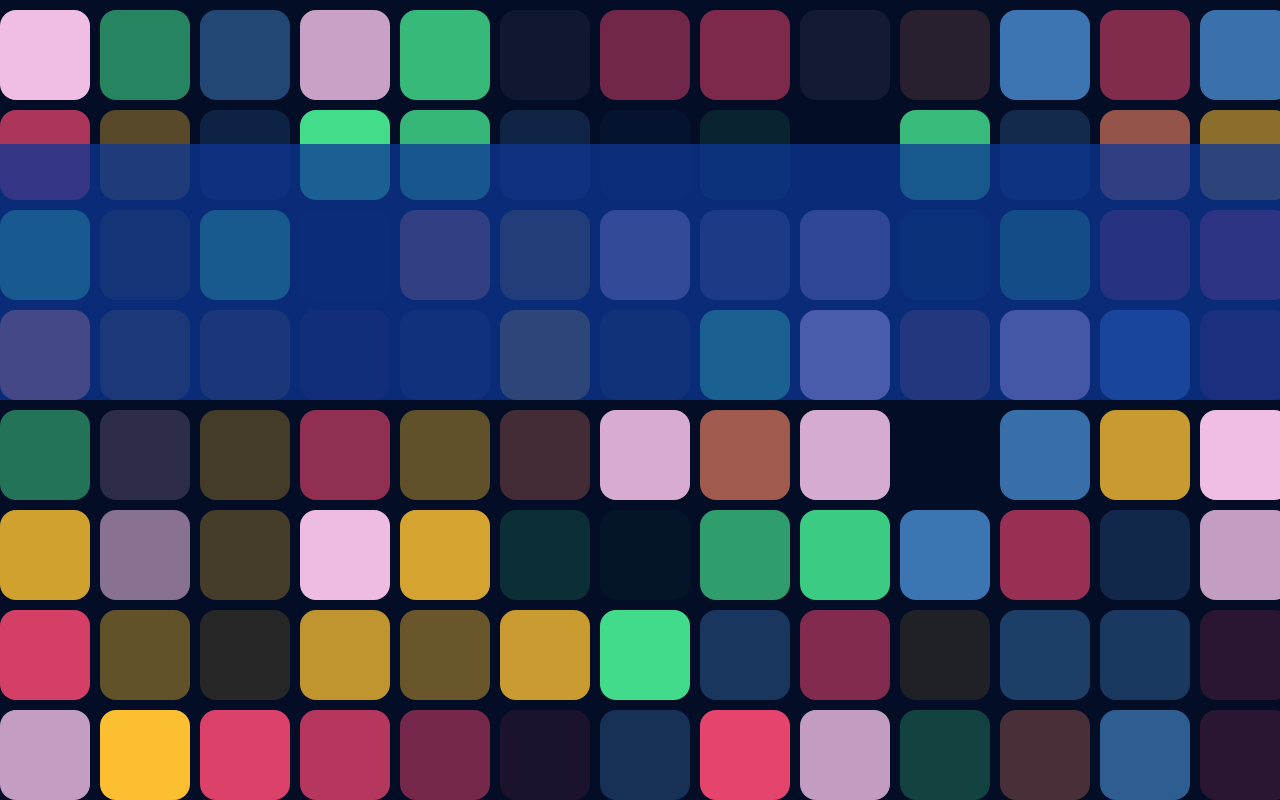
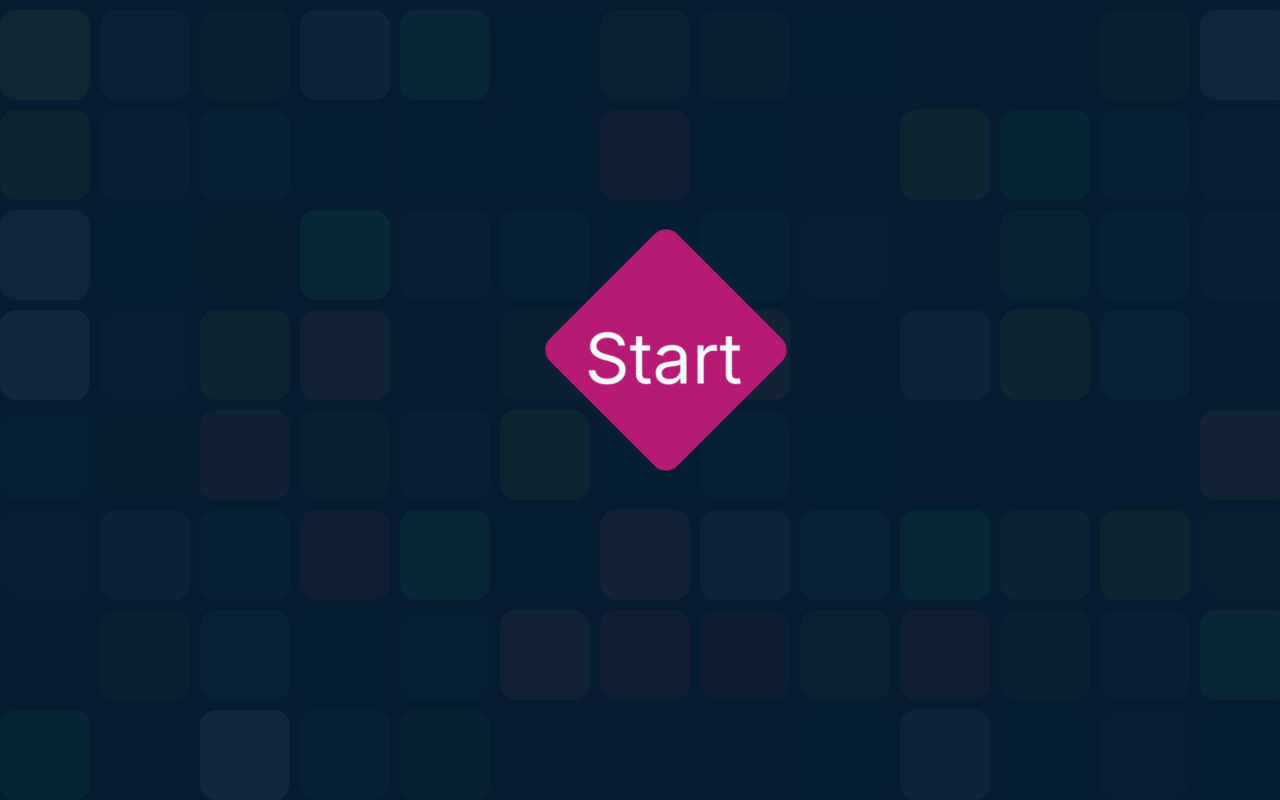
Before and after one commit to Yevreheim/ReactWebDevLearning, a React (Create React App) app: page / in a window 1280 px wide. Built offline with nearby package versions, Linux system fonts and the light colour scheme.

Commit message:
7/20 - Colours Test
Test Project

```diff
--- a/src/App.js
+++ b/src/App.js
@@ -2,6 +2,7 @@ import React, { useState} from 'react';
 import styled from '@emotion/styled'
 import LoopTrue from './components/startscreen/testanimation';
 import StartScreen from './components/startscreen/startscreen';
+
 
 
 let AppDisplay = styled.div
@@ -12,7 +13,9 @@ let AppDisplay = styled.div
 `
 
 function ScreenToArray() {
+  // eslint-disable-next-line
   const [WindowWidth, WindowWitdhAPI] = useState(Math.ceil(window.innerWidth / 100));
+  // eslint-disable-next-line
   const [WindowHeight, WindowHeightAPI] = useState(Math.ceil(window.innerHeight / 100));
   const arrayResult = [];
   for (let indexHeight = 0; indexHeight < WindowHeight; ++indexHeight) {
@@ -39,9 +42,13 @@ function AppFunction() {
   return (
     <div>
       {AppOutput}
-      <StartScreen></StartScreen>
+      <div>
+        {/* <OpacityBackground/> */}
+        <StartScreen/>
+      </div>
     </div>
   )
 }
 
+
 export default AppFunction;
--- a/src/components/startscreen/startscreen.js
+++ b/src/components/startscreen/startscreen.js
@@ -1,47 +1,74 @@
-import styled from '@emotion/styled'
-import React from "react";
+import React, { useState} from "react";
+import { useSpring, animated } from 'react-spring';
 
-let MiddleSquare = styled.div
-`
-    width: ${props => props.width};
-    height: ${props => props.height};
-    backgroundColor: ${props => props.backgroundColor};
-`
-function Nicaea (props){
+
+function ScreenToArray() {
+    // eslint-disable-next-line
+    const [WindowWidth, WindowWitdhAPI] = useState(Math.ceil(window.innerWidth / 100));
+    // eslint-disable-next-line
+    const [WindowHeight, WindowHeightAPI] = useState(Math.ceil(window.innerHeight / 100));
+    const arrayResult = [];
+    for (let indexHeight = 0; indexHeight < WindowHeight; ++indexHeight) {
+      for (let indexWidth = 0; indexWidth < WindowWidth; ++indexWidth) {
+        var SquareX = indexWidth * 100;
+        var SquareY = indexHeight * 100;
+        arrayResult.push({ x: SquareX, y: SquareY, backgroundColor: '#E1ECF4'});
+      }
+    }
+    return arrayResult;
+ }
+
+function Nicaea (){
+    let WindowsArray = [];
+    WindowsArray = ScreenToArray();
+    const [state, stateAPI] = useState(false);
+    const {opacity, transform} = useSpring({
+        opacity: state ? 1 : 0,
+        transform:
+            `rotate(45deg)
+            perspective(600px)
+            rotateX(${state ? -180 : 0}deg)
+            rotateY(${state ? 180 : 0}deg)
+            `,
+        config: { mass: 5, tension: 750, friction: 100 },
+    })
+
     return(
-        <div>
+        <div onClick={() => stateAPI(state => true)}>
+            {/* Background */}
+            <animated.div style={{
+                width: '100vw',
+                height: '100vh',
+                position: 'absolute',
+                bottom: '0',
+                opacity: opacity.to(o => 0.95 - o),
+                backgroundColor: '#061e32'}}/>
 
+            <animated.div style= {{
+                width: 180,
+                height: 180,
+                borderRadius: 16,
+                background: '#b51b72',
+                opacity: opacity.to(o => 1 - o),
+                position: 'absolute',
+                bottom: '45vh',
+                left: '45vw',
+                transform,}}>
+
+                <div style={{
+                    transform: 'rotate(-45deg)',
+                    position: 'absolute',
+                    bottom: '40px',
+                    left: '15px',
+                    userSelect: 'none',
+                    fontSize: '70px',
+                    // fontFamily: "Cocogoose Demibold",
+                    color: '#f3fafb'}}>
+                    Start
+                </div>
+            </animated.div>
         </div>
     )
 }
 
-class StartScreen extends React.Component{
-
-    constructor(props){
-        super(props)
-        this.state={
-            w: '100vw',
-            h: '256px',
-            backgroundColor: '#0E3795',
-            opacity: '0.75',
-            position: 'absolute',
-            bottom: '50vh'
-
-        }
-    }
-    render(){
-        return(
-            <div style={{
-                width:this.state.w,
-                height:this.state.h,
-                backgroundColor:this.state.backgroundColor,
-                position: this.state.position,
-                bottom: this.state.bottom,
-                opacity:this.state.opacity}}>
-
-            </div>
-        );
-    }
-}
-
-export default StartScreen;
+export default Nicaea;
--- a/src/components/startscreen/testanimation.js
+++ b/src/components/startscreen/testanimation.js
@@ -23,9 +23,10 @@ function LoopTrue(props) {
     to: { opacity: 0, },
     from: { opacity: 1, backgroundColor: BackgroundColorTest },
     loop: {reverse: true},
-    // loop: true,
+    // eslint-disable-next-line
+    loop: true,
     onRest: {
-      //  opacity: () => { BGIncrement(BackgroundColorTest => ColourArray[RandomInt(6)])},
+       opacity: () => { BGIncrement(BackgroundColorTest => ColourArray[RandomInt(6)])},
       // duration: () => {SquareTimeAPI(SquareTime => getRandomArbitrary(500,2000))},
     },
     config: { duration: SquareTime },
```
Also changed, not shown: src/components/startscreen/opacityBackground.js (added, +14 -0 lines).
